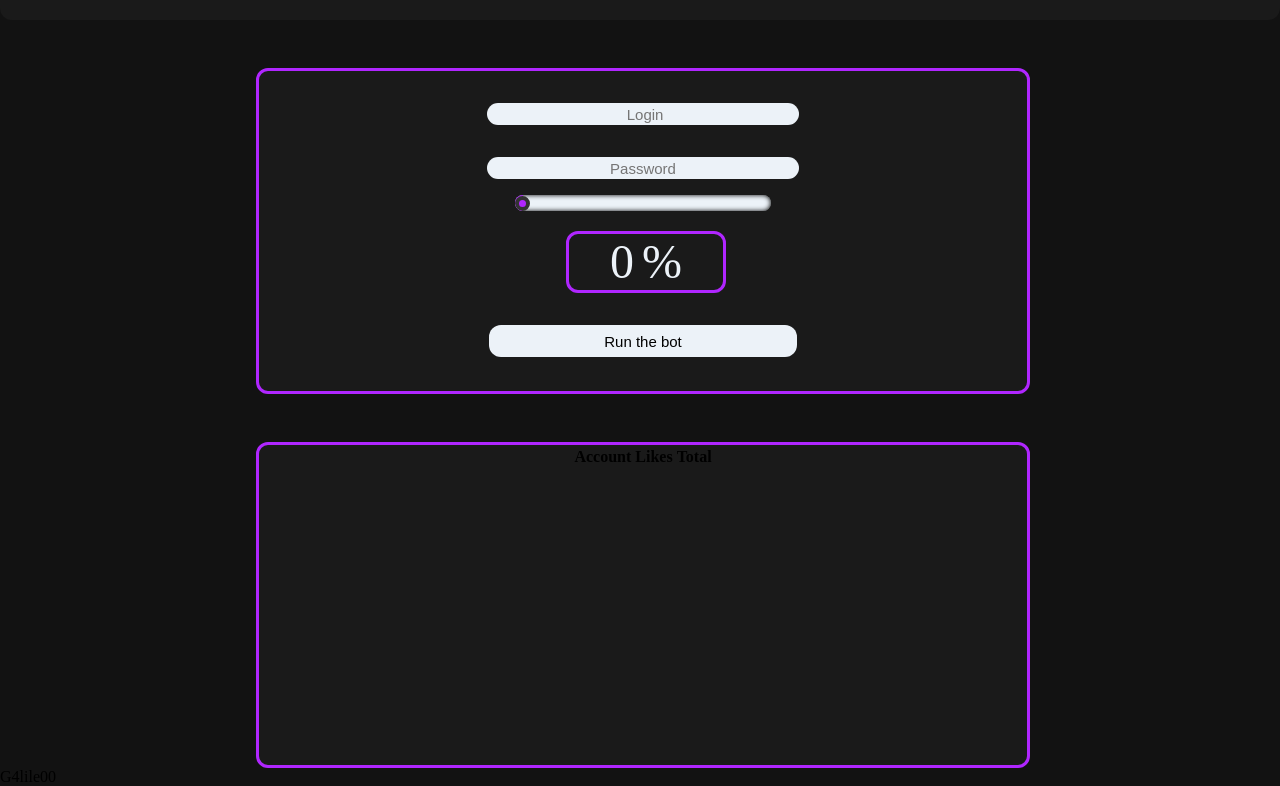
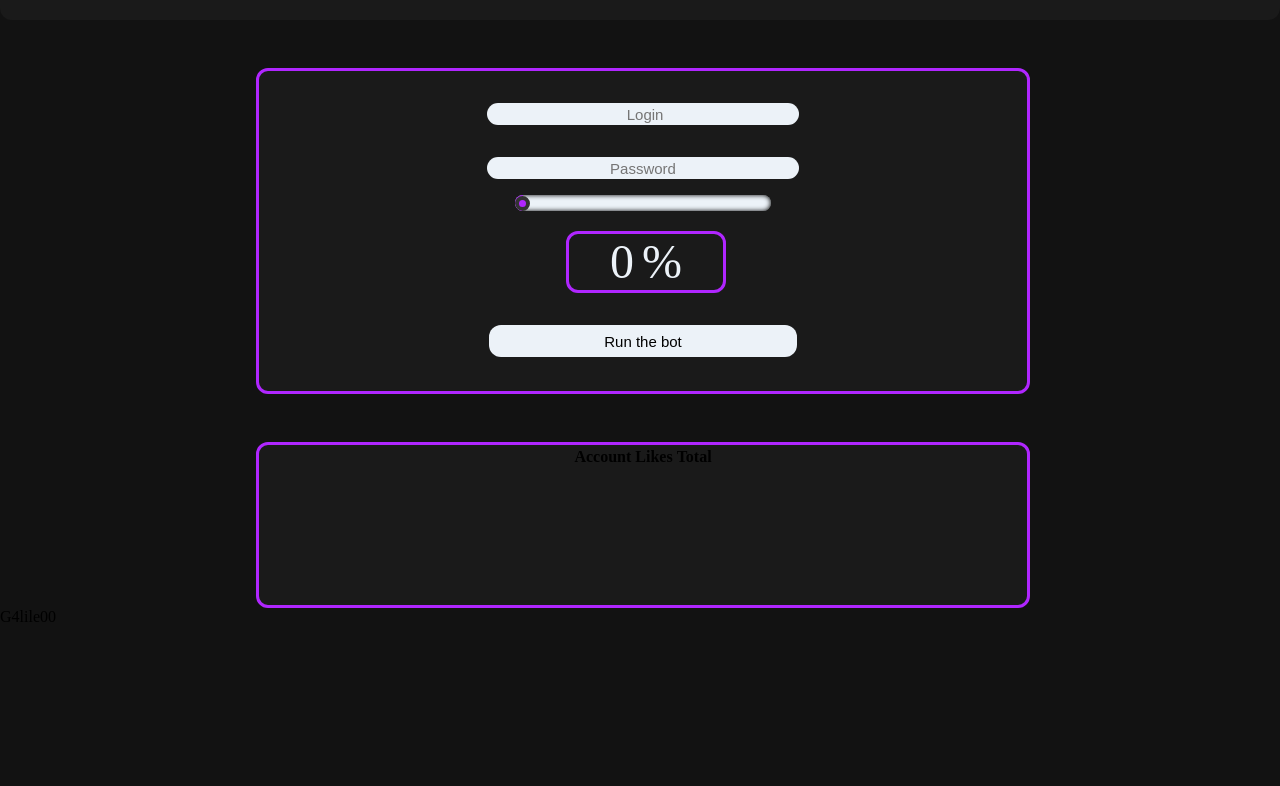
Before and after one commit to G4lile00-2/Social-Bot, a website: page src/index.html in a window 1280 px wide. Shown: the part 76-862 px from the top of the page. After the commit the page ends 800 px from the top, so only its background shows below. Drawn offline with Linux system fonts and the light colour scheme.

Commit message:
changes in height

```diff
--- a/src/index.css
+++ b/src/index.css
@@ -136,7 +136,7 @@ span{
     transition: 0.5s;
 }
 .info{
-    height: 40vh;
+    height: 20vh;
     width: 70%;
     background-color: #1a1a1a;
     margin:0px;
```
